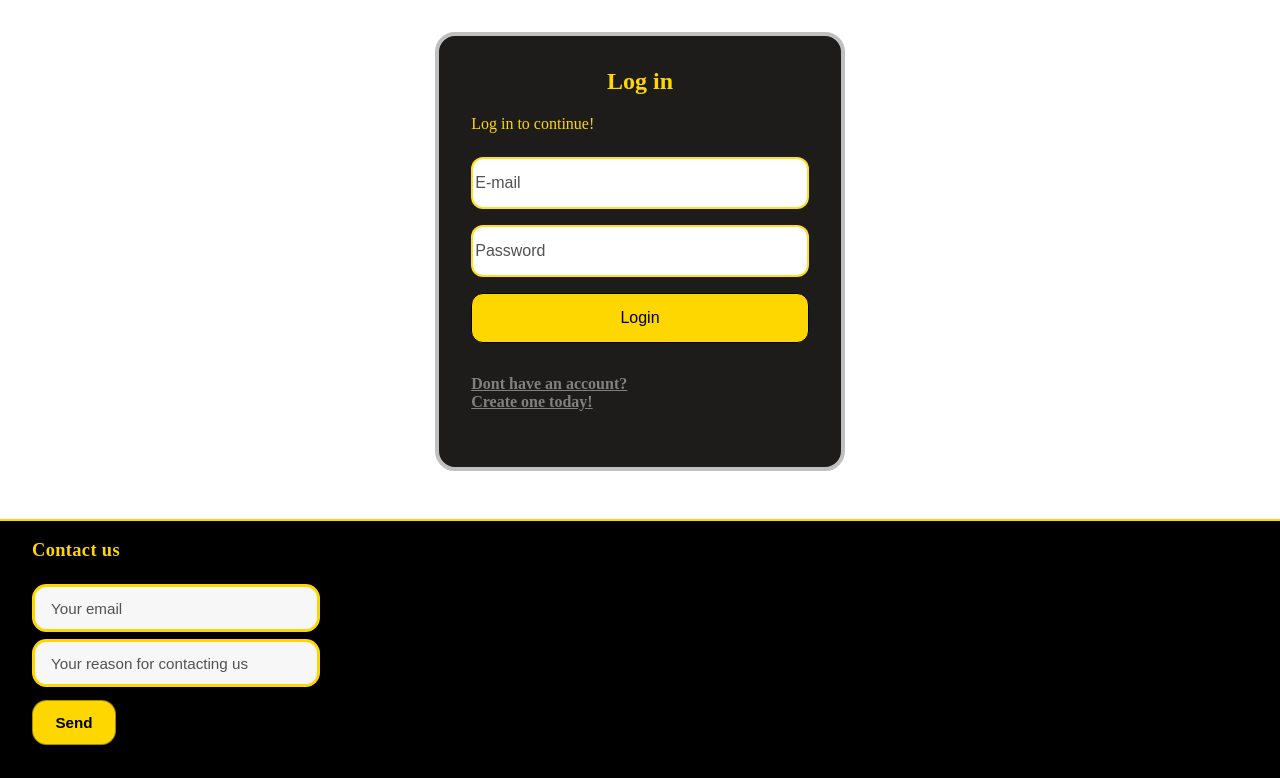
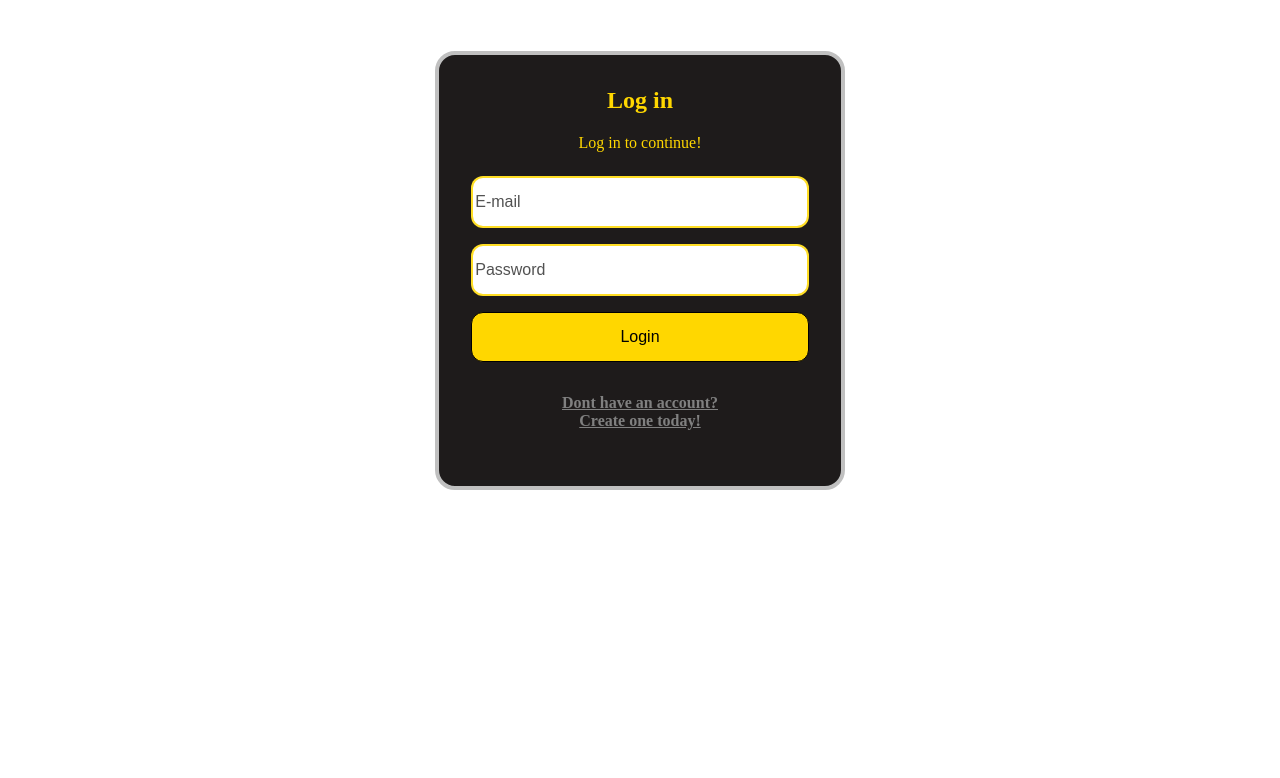
Before and after one commit to BillyD3vs06/stocks-gsb, a PHP site: page /login-signup.php in a window 1280 px wide. Shown: the part 60-838 px from the top of the page. After the commit the page ends 550 px from the top, so only its background shows below. Run offline with PHP 8.4, Linux system fonts and the light colour scheme; some libraries are stand-ins or nearby versions.

Commit message:
tog bort contact us i login sidan och centrerad kortet lite bättre

```diff
--- a/frontend/public/login-signup.php
+++ b/frontend/public/login-signup.php
@@ -49,14 +49,6 @@ $isSuccess = isset($_GET['success']);
 
         </section>
     </main>
-    <footer>
-        <div id="Contact">
-          <p class="contact_heading">Contact us</p>
-          <input type="text" placeholder="Your email"><br>
-          <input type="text" placeholder="Your reason for contacting us"><br>
-          <button>Send</button>
-        </div>
-    </footer>
     <script src="https://cdn.jsdelivr.net/npm/@emailjs/browser@4/dist/email.min.js"></script>
     <script src="contactFooter.js"></script>
     <script src="logoutOnClose.js"></script>
--- a/frontend/public/main.css
+++ b/frontend/public/main.css
@@ -754,6 +754,11 @@ body.all_pages .page_section{
     box-sizing: border-box;
 }
 
+.login_card{
+    text-align: center;
+    margin-top: 1.2rem;
+}
+
 input::placeholder {
     color: rgb(82, 82, 82); /* Placeholder text color */
     opacity: 1; /* Fixes opacity issues */
```
